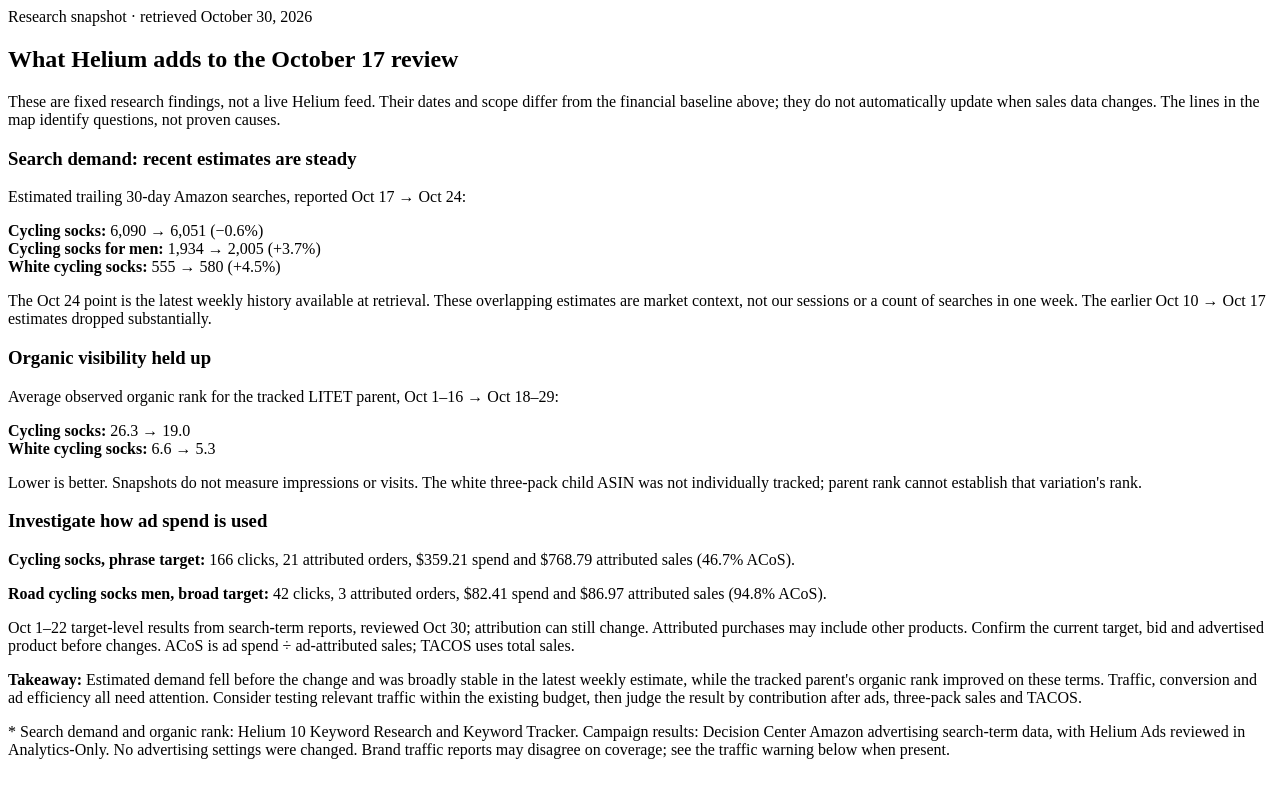
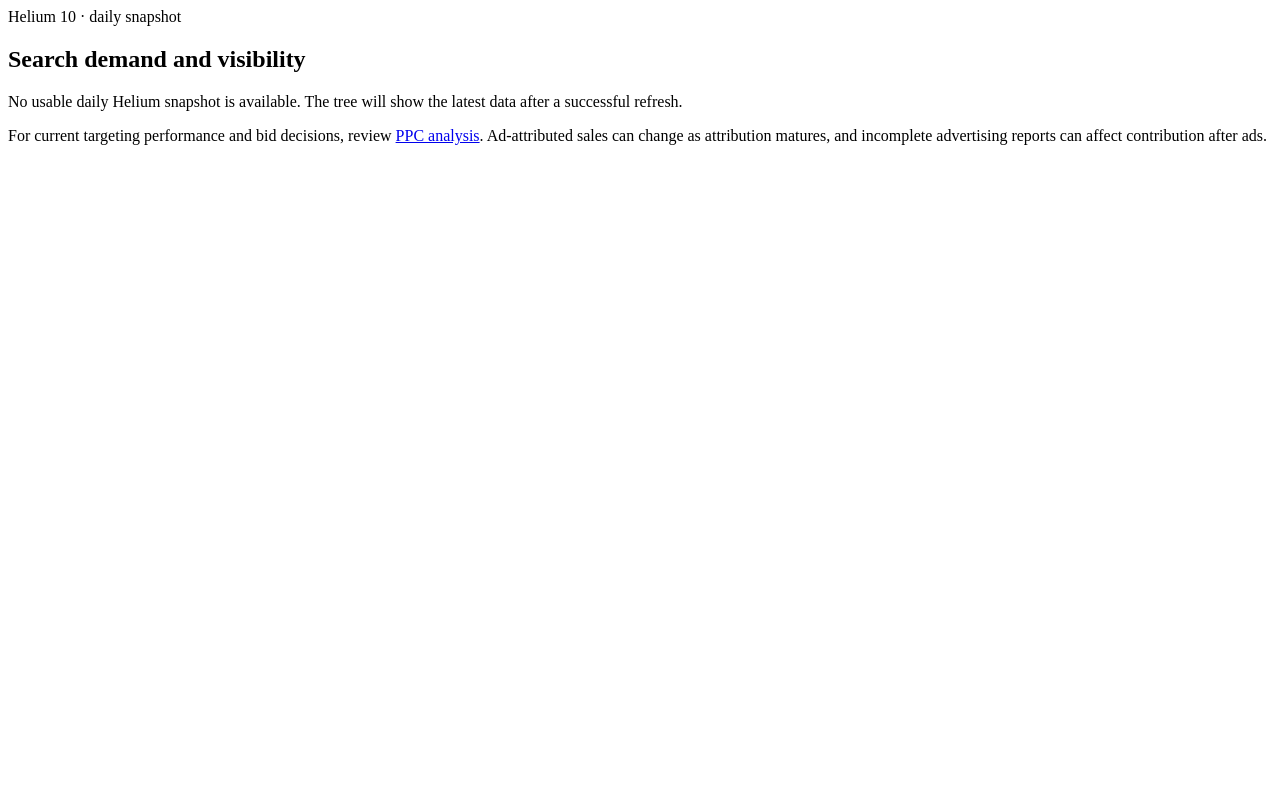
Before and after one commit to ricardolugo39/litet-sales-bot, a Flask app: template decision_dashboard_v2/templates/sales_tree_helium_snapshot.html in a window 1280 px wide. Run offline with Flask 3, Linux system fonts and the light colour scheme; the template is opened without the code that fills it, so the values that code supplies are empty; some libraries are stand-ins or nearby versions.

Commit message:
Connect sales tree to daily Helium snapshots

```diff
--- a/decision_dashboard_v2/app.py
+++ b/decision_dashboard_v2/app.py
@@ -15,9 +15,9 @@ if not __package__:
 from flask import Flask, after_this_request, redirect, render_template, request, send_file, url_for, session, abort
 
 if __package__:
-    from .helium_store import save_snapshot
+    from .helium_store import save_snapshot, latest_snapshot
 else:
-    from helium_store import save_snapshot
+    from helium_store import save_snapshot, latest_snapshot
 
 if __package__:
     from .analytics import (action_queue, advertising_detail, brand_split, cost_diagnosis, executive_actions, executive_diagnosis, family_diagnostics, keyword_opportunities, keyword_playbook,
@@ -448,6 +448,25 @@ def prime_big_deals():
                            event=prime_big_deals_performance())
 
 
+def sales_tree_helium(snapshot, now=None):
+    """Describe the latest saved LITET snapshot without inventing comparison history."""
+    if not snapshot:
+        return None
+    try:
+        captured = datetime.fromisoformat(snapshot["captured_at"].replace("Z", "+00:00"))
+        if captured.tzinfo is None:
+            captured = captured.replace(tzinfo=timezone.utc)
+        rows = snapshot["brands"]["Litet"]["keywords"]
+        keywords = {r["phrase"].strip().lower(): r for r in rows}
+        now = now or datetime.now(timezone.utc)
+        age = max(0, (now - captured).total_seconds() / 3600)
+        return {"captured_at": captured.isoformat(), "age_hours": age,
+                "stale": age > 48, "keywords": keywords,
+                "parent": snapshot["brands"]["Litet"]["parent_asin"]}
+    except (KeyError, TypeError, ValueError, AttributeError):
+        return None
+
+
 @app.get("/sales-tree")
 def sales_tree():
     fields = ("before_start", "before_end", "after_start", "after_end")
@@ -540,7 +559,8 @@ def sales_tree():
                   "before_end": result["before_dates"][-1] if result["before_dates"] else "",
                   "after_start":result["after_dates"][0] if result["after_dates"] else "",
                   "after_end":result["after_dates"][-1] if result["after_dates"] else ""}
-    return render_template("sales_tree.html", analysis=result, values=values, custom=bool(comparison),
+    helium_tree = sales_tree_helium(latest_snapshot(os.getenv("LITET_DB_PATH", str(Path(__file__).with_name("data") / "litet.db"))))
+    return render_template("sales_tree.html", analysis=result, values=values, custom=bool(comparison), helium_tree=helium_tree,
                            profit=profit,gross=gross,profit_margin=profit_margin,gross_margin=gross_margin,ads=ads,revenue=revenue,costs=costs_metric,packs=packs,price=price,
                            pack_metrics=pack_metrics,traffic=traffic,conversion=conversion,clicks=clicks,cpc=cpc,
                            drivers=drivers,ad_complete=ad_complete,percentage_flags=percentage_flags[:3],traffic_diagnostic=traffic_diagnostic)
--- a/decision_dashboard_v2/templates/sales_tree_helium_snapshot.html
+++ b/decision_dashboard_v2/templates/sales_tree_helium_snapshot.html
@@ -1,12 +1,18 @@
 <section class="section" id="helium-findings" aria-labelledby="helium-title">
-  <div class="eyebrow">Research snapshot · retrieved October 30, 2026</div>
-  <h2 id="helium-title">What Helium adds to the October 17 review</h2>
-  <p class="muted">These are fixed research findings, not a live Helium feed. Their dates and scope differ from the financial baseline above; they do not automatically update when sales data changes. The lines in the map identify questions, not proven causes.</p>
+  <div class="eyebrow">Helium 10 · daily snapshot</div>
+  <h2 id="helium-title">Search demand and visibility</h2>
+  {% if helium_tree %}
+  <p class="muted">Last captured {{helium_tree.captured_at}} · {{helium_tree.age_hours|number}} hours ago. {% if helium_tree.stale %}<strong>Snapshot is over 48 hours old; check the daily refresh.</strong>{% else %}This section reads the latest saved daily snapshot.{% endif %}</p>
   <div class="cards">
-    <div class="node"><h3>Search demand: recent estimates are steady</h3><p>Estimated trailing 30-day Amazon searches, reported Oct 17 → Oct 24:</p><p><b>Cycling socks:</b> 6,090 → 6,051 (−0.6%)<br><b>Cycling socks for men:</b> 1,934 → 2,005 (+3.7%)<br><b>White cycling socks:</b> 555 → 580 (+4.5%)</p><p class="caption">The Oct 24 point is the latest weekly history available at retrieval. These overlapping estimates are market context, not our sessions or a count of searches in one week. The earlier Oct 10 → Oct 17 estimates dropped substantially.</p></div>
-    <div class="node"><h3>Organic visibility held up</h3><p>Average observed organic rank for the tracked LITET parent, Oct 1–16 → Oct 18–29:</p><p><b>Cycling socks:</b> 26.3 → 19.0<br><b>White cycling socks:</b> 6.6 → 5.3</p><p class="caption">Lower is better. Snapshots do not measure impressions or visits. The white three-pack child ASIN was not individually tracked; parent rank cannot establish that variation's rank.</p></div>
-    <div class="node"><h3>Investigate how ad spend is used</h3><p><b>Cycling socks, phrase target:</b> 166 clicks, 21 attributed orders, $359.21 spend and $768.79 attributed sales (46.7% ACoS).</p><p><b>Road cycling socks men, broad target:</b> 42 clicks, 3 attributed orders, $82.41 spend and $86.97 attributed sales (94.8% ACoS).</p><p class="caption">Oct 1–22 target-level results from search-term reports, reviewed Oct 30; attribution can still change. Attributed purchases may include other products. Confirm the current target, bid and advertised product before changes. ACoS is ad spend ÷ ad-attributed sales; TACOS uses total sales.</p></div>
+    {% for phrase in ['cycling socks', 'cycling socks for men', 'white cycling socks'] %}
+    {% set kw = helium_tree.keywords.get(phrase) %}
+    <div class="node"><h3>{{phrase}}</h3>
+      {% if kw %}<p>Estimated monthly searches: <b>{{kw.search_volume|number if kw.search_volume is not none else 'Unavailable'}}</b><br>Estimated 30-day trend: <b>{{(kw.volume_trend_30d_pct / 100)|percent if kw.volume_trend_30d_pct is defined and kw.volume_trend_30d_pct is not none else 'Unavailable'}}</b><br>Parent organic rank: <b>{{kw.rank|number if kw.rank is not none else 'Unavailable'}}</b></p>
+      {% else %}<p>Unavailable in the daily snapshot.</p>{% endif %}
+    </div>
+    {% endfor %}
   </div>
-  <p><b>Takeaway:</b> Estimated demand fell before the change and was broadly stable in the latest weekly estimate, while the tracked parent's organic rank improved on these terms. Traffic, conversion and ad efficiency all need attention. Consider testing relevant traffic within the existing budget, then judge the result by contribution after ads, three-pack sales and TACOS.</p>
-  <p class="caption">* Search demand and organic rank: Helium 10 Keyword Research and Keyword Tracker. Campaign results: Decision Center Amazon advertising search-term data, with Helium Ads reviewed in Analytics-Only. No advertising settings were changed. Brand traffic reports may disagree on coverage; see the traffic warning below when present.</p>
+  <p class="caption">Search volumes and trends are Helium estimates, not measured sessions. Rank is a snapshot for LITET parent {{helium_tree.parent}}, not the three-pack child. It is not a before-and-after average. Lower positions are better. Daily refresh does not include historical Keyword Tracker series or every keyword.</p>
+  {% else %}<div class="data-gap">No usable daily Helium snapshot is available. The tree will show the latest data after a successful refresh.</div>{% endif %}
+  <p class="caption">For current targeting performance and bid decisions, review <a href="/ppc?brand=Litet">PPC analysis</a>. Ad-attributed sales can change as attribution matures, and incomplete advertising reports can affect contribution after ads.</p>
 </section>
```
Also changed, not shown: decision_dashboard_v2/templates/sales_tree.html (+2 -2 lines), decision_dashboard_v2/test_sales_tree.py (+14 -8 lines).
